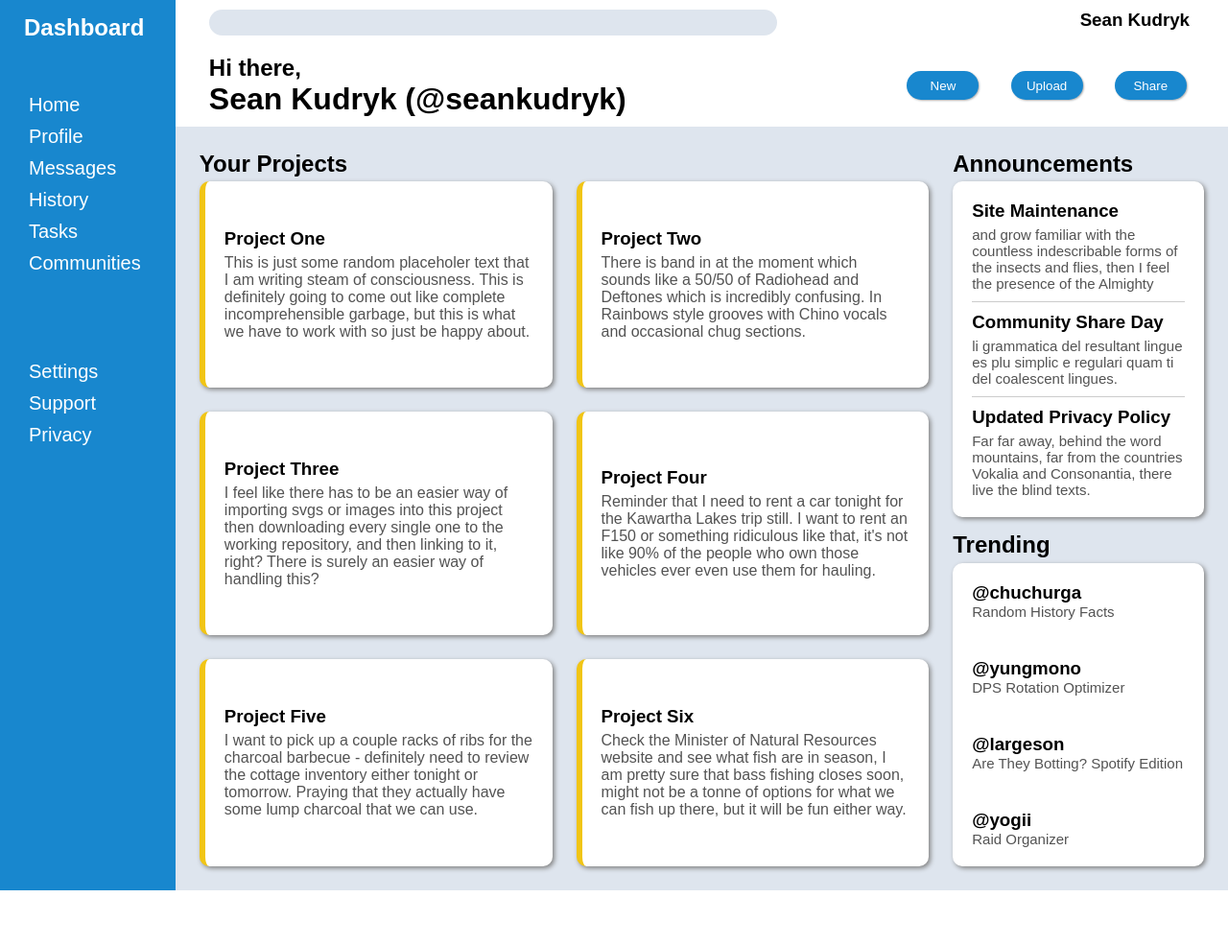
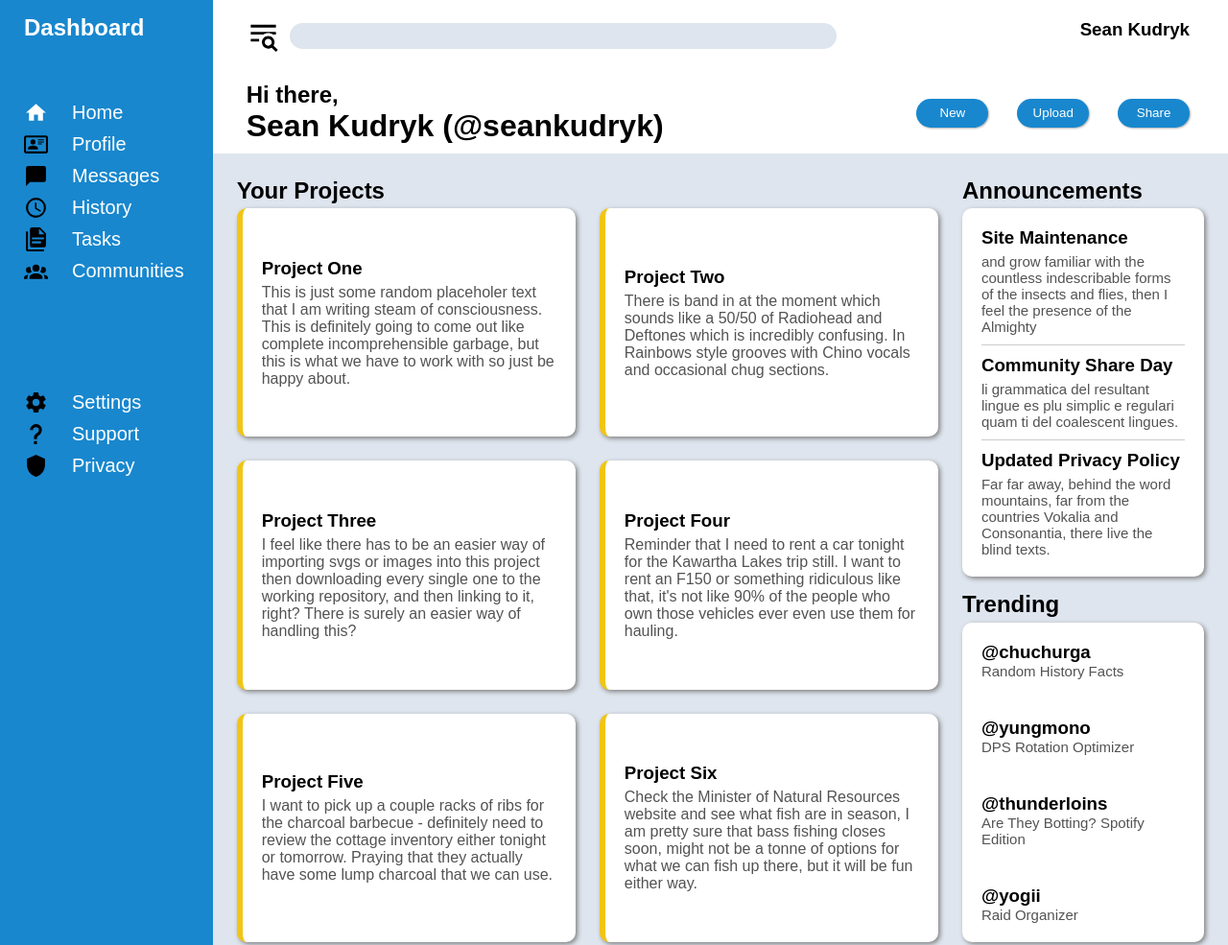
Before and after one commit to seankudryk/admin-dashboard, a plain HTML site: page index.html in a window 1280 px wide. Shown: the top 985 px of the page at 96% size. Before the commit the page ends 928 px from the top, so only its background shows below. Drawn offline with Linux system fonts and the light colour scheme.

Commit message:
added svgs for sidebar

```diff
--- a/index.html
+++ b/index.html
@@ -18,27 +18,54 @@
                 </div>
                 <div class="application-features">
                     <ul>
+                        <div class="list-item">
+                            <img class="home-svg sidebar-svg" src="./svgs/home-svg.svg"/>
                             <li>Home</li>
+                        </div>
+                        <div class="list-item">
+                            <img class="sidebar-svg" src="./svgs/profile.svg"/>
                             <li>Profile</li>
+                        </div>
+                        <div class="list-item">
+                            <img class="sidebar-svg" src="./svgs/message.svg"/>
                             <li>Messages</li>
+                        </div>
+                        <div class="list-item">
+                            <img class="sidebar-svg" src="./svgs/history.svg"/>
                             <li>History</li>
+                        </div>
+                        <div class="list-item">
+                            <img class="sidebar-svg" src="./svgs/tasks.svg"/>
                             <li>Tasks</li>
+                        </div>
+                        <div class="list-item">
+                            <img class="sidebar-svg" src="./svgs/communities.svg"/>
                             <li>Communities</li>
+                        </div>
                     </ul>
                 </div>
                 <div class="user-settings">
                     <ul>
+                        <div class="list-item">
+                            <img src="./svgs/settings.svg" class="sidebar-svg"/>
                             <li>Settings</li>
+                        </div>
+                        <div class="list-item">
+                            <img src="./svgs/support.svg" class="sidebar-svg"/>
                             <li>Support</li>
+                        </div>
+                        <div class="list-item">
+                            <img src="./svgs/privacy.svg" class="sidebar-svg"/>
                             <li>Privacy</li>
-                    </sul>
+                        </div>
+                    </ul>
                 </div>
             </div>
         </div>
             <div class="header-container">
                 <div class="header-search-row">
                     <div class="search-bar-container">
-                        <!-- <svg class="search-svg"></svg> -->
+                        <img class="search-svg svg" src="./svgs/search-svg.svg"></img>
                         <input type="search"/>
                     </div>
                     <div class="active-user-container">
@@ -119,7 +146,7 @@
                         </div>
                         <div class="trending-user">
                             <!-- <svg class="trending-user-picture"></svg> -->
-                            <h3 class="trending-user-name">@largeson</h3>
+                            <h3 class="trending-user-name">@thunderloins</h3>
                             <p class="trending-project-name">Are They Botting? Spotify Edition</p>
                         </div>
                         <div class="trending-user">
--- a/styles.css
+++ b/styles.css
@@ -43,6 +43,12 @@ p {
     font-size: 20px;
 }
 
+.list-item {
+    display: flex;
+    flex-direction: row;
+    align-items: center;
+}
+
 .header-container {
     padding-left: 25px;
     display: flex;
@@ -54,10 +60,12 @@ p {
     display: flex;
     flex-direction: row;
     width: 100%;
-    padding: 10px;
+    padding: 20px 10px;
 }
 
 .search-bar-container {
+    display: flex;
+    align-items: center;
     width: 75%;
 }
 
@@ -204,3 +212,19 @@ input[type="search"] {
 .announcement-section:first-child h3 {
     padding-top: 0;
 }
+
+.svg {
+    height: 35px;
+    width: 35px;
+}
+
+.sidebar-svg {
+    height: 25px;
+    width: 25px;
+    color: white;
+    margin-right: 20px;
+}
+
+.search-svg {
+    margin-right: 10px;
+}
```
Also changed, not shown: svgs/communities.svg (added), svgs/history.svg (added), svgs/home-svg.svg (added), svgs/message.svg (added), svgs/privacy.svg (added), svgs/profile.svg (added), svgs/search-svg.svg (added), svgs/settings.svg (added), svgs/support.svg (added), svgs/tasks.svg (added). Lines whose indentation alone changed are shown as unchanged.
